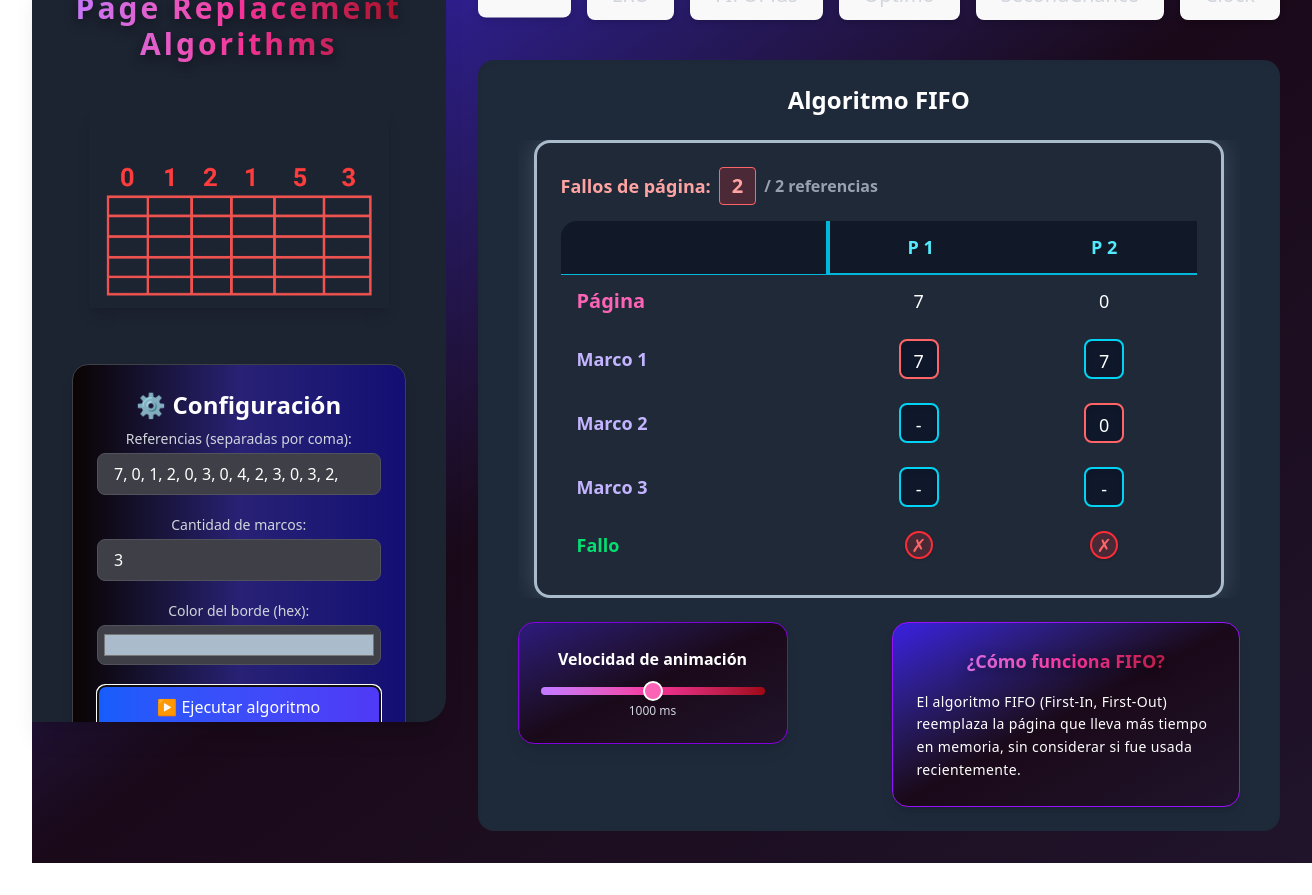
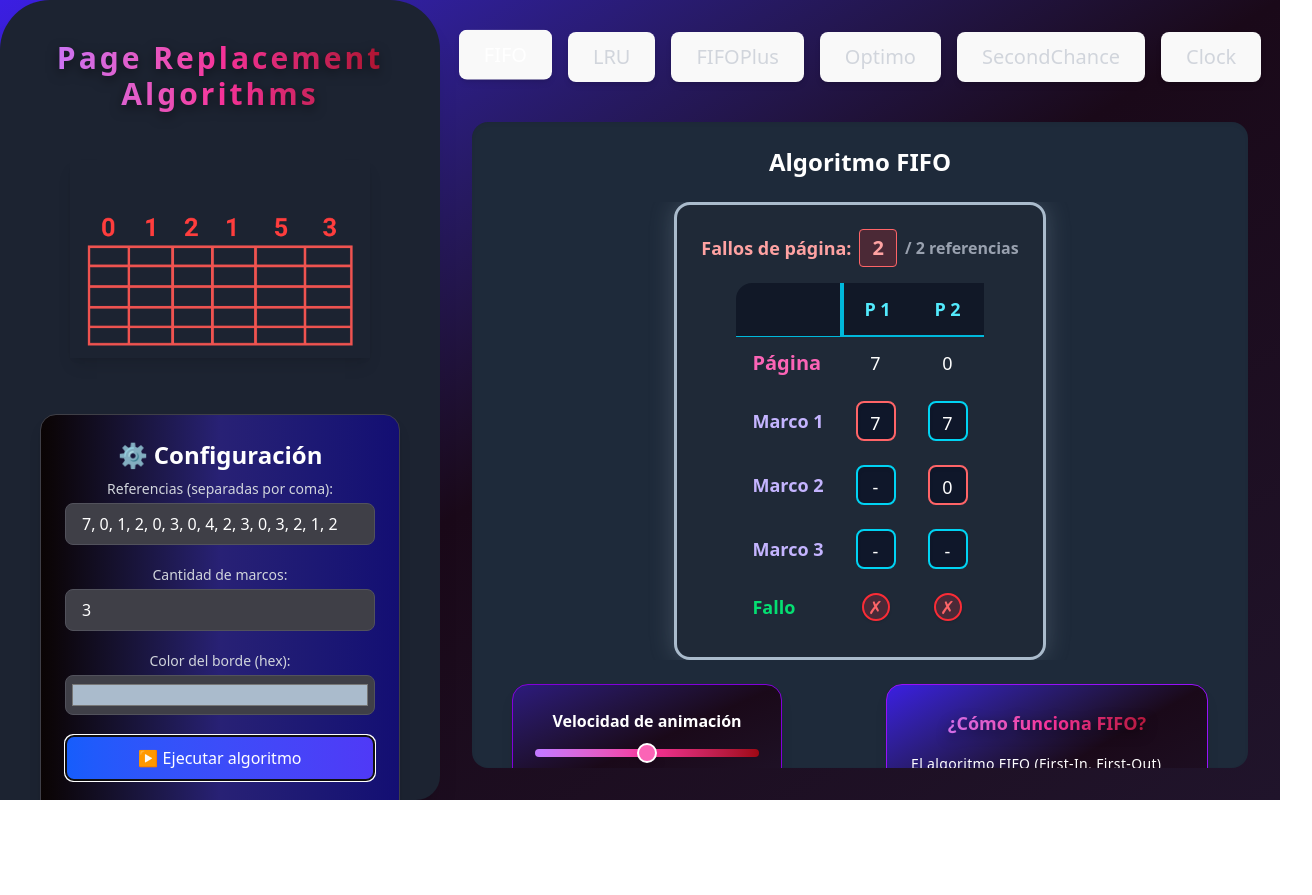
Before and after one commit to LairezMk/Algoritmo_RP, a React (Vite) app in the folder algoritmos-reemplazo-app/: page / in a window 1280 px wide. Both pictures are taken after a click on the button "▶ Ejecutar algoritmo". Shown: the whole page, 1312 px wide, since content can reach past the window. After the commit the page ends 800 px from the top, so only its background shows below. Built offline with nearby package versions, Linux system fonts and the light colour scheme.

Commit message:
Fix Visual webpage issues and updates to styles

```diff
--- a/algoritmos-reemplazo-app/src/App.css
+++ b/algoritmos-reemplazo-app/src/App.css
@@ -1,8 +1,15 @@
-#root {
-  max-width: 1280px;
-  margin: 0 auto;
-  padding: 2rem;
+html, body, #root {
+  margin: 0;
+  padding: 0;
+  height: 100%;
+  width: 100%;
+  overflow: hidden;
   text-align: center;
+}
+
+body {
+  background-color: #121212; /* O usa tu gradiente si prefieres */
+  color: white;
 }
 
 .logo {
@@ -11,12 +18,15 @@
   will-change: filter;
   transition: filter 300ms;
 }
+
 .logo:hover {
   filter: drop-shadow(0 0 2em #646cffaa);
 }
+
 .logo.react:hover {
   filter: drop-shadow(0 0 2em #61dafbaa);
 }
+
 
 @keyframes logo-spin {
   from {
@@ -41,22 +51,6 @@
   color: #888;
 }
 
-body {
-  margin: 0;
-  padding: 0;
-  height: 100vh;
-  width: 100vw;
-  transition: background-color 0.3s ease, color 0.3s ease;
-  background-color: rgb(255, 255, 255);
-  color: black;
-}
-
-/* Modo oscuro */
-body.dark {
-  background-color: #121212;
-  color: white;
-}
-
 /* Estilos del contenido */
 .contenido {
   display: flex;
--- a/algoritmos-reemplazo-app/src/App.jsx
+++ b/algoritmos-reemplazo-app/src/App.jsx
@@ -51,9 +51,9 @@ function App() {
   };
 
   return (
-    <div className="min-h-screen w-screen bg-gradient-to-br from-[#3b1ee3] via-[#1a0919] to-[#20142b] text-white flex font-sans items-stretch">
-      {/* Sidebar izquierdo */}
-      <div className="w-110 px-6 py-10 bg-[#1c2331] shadow-xl rounded-r-3xl flex flex-col gap-6 relative overflow-hidden z-10 max-h-[96.5vh] clip-curve transform -translate-x6 -translate-y6 mt-3">
+    <div className="h-screen w-screen overflow-hidden bg-gradient-to-br from-[#3b1ee3] via-[#1a0919] to-[#20142b] text-white flex font-sans">
+    {/* Sidebar izquierdo */}
+      <div className="w-110 px-6 py-10 bg-[#1c2331] shadow-xl rounded-r-3xl flex flex-col gap-6 relative z-10 max-h-screen clip-curve sticky left-0 top-0">
         <div   className="text-3xl font-extrabold tracking-widest mb-6 text-transparent bg-clip-text bg-gradient-to-r from-purple-400 via-pink-500 to-red-800  drop-shadow-[0_4px_6px_rgba(0,0,0,0.5)]">
                 Page Replacement Algorithms
         </div>
@@ -75,7 +75,7 @@ function App() {
       </div>
 
       {/* Contenido derecho */}
-      <div className="flex-1 p-8 flex flex-col gap-6 relative-z-0">
+      <div className="flex-1 p-8 flex flex-col gap-6 overflow-auto max-w-full">
         {/* Tabs de algoritmos */}
         <div className="flex gap-4 justify-center text-xl font-bold mb-4 text-white-300">
           {["FIFO", "LRU", "FIFOPlus", "Optimo", "SecondChance", "Clock"].map((alg) => (
@@ -97,7 +97,7 @@ function App() {
         </div>
 
         {/* Vista del algoritmo seleccionado */}
-        <div className="flex-1 overflow-auto bg-[#1e2a3a] rounded-2xl p-6 shadow-inner">
+        <div className="flex-1 overflow-auto bg-[#1e2a3a] rounded-2xl p-6 shadow-inner max-w-full">
           <VistaAlgoritmo
             key={ejecucionKey} // Forzar re-renderización al cambiar el algoritmo
             algoritmoActivo={algoritmoActivo}
--- a/algoritmos-reemplazo-app/src/components/FrameDisplay.jsx
+++ b/algoritmos-reemplazo-app/src/components/FrameDisplay.jsx
@@ -19,11 +19,12 @@ const FrameDisplay = ({ pasos, color = '#00ffff', delay = 1000 }) => {
 
   return (
     <div className="overflow-x-auto max-w-full mt-6 px-4">
+      <div className="inline-block">
         <motion.div
           initial={{ opacity: 0, y: 30 }}
           animate={{ opacity: 1, y: 0 }}
           transition={{ duration: 0.4 }}
-        className="p-6 rounded-2xl border-[3px] shadow-lg"
+          className="p-6 rounded-2xl border-[3px] shadow-lg w-fit"
           style={{
             borderColor: color,
             backgroundColor: '#1f2937',
@@ -40,13 +41,17 @@ const FrameDisplay = ({ pasos, color = '#00ffff', delay = 1000 }) => {
               / {historial.length} referencias
             </span>
           </div>
-        <table className="table-auto border-separate border-spacing-0 mx-auto w-full text-lg text-center font-medium text-white">
+
+          <table className="table-auto border-separate border-spacing-0 mx-auto text-lg text-center font-medium text-white">
             <thead>
               <tr className="bg-[#111827] text-cyan-300">
                 <th className="px-4 py-3 rounded-tl-2xl text-left font-bold text-xl"> </th>
                 {historial.map((_, index) => (
-                <th key={index} className={"px-4 py-3 border-b border-cyan-500" +
-                  (index === 0 ? " border-l-4 border-cyan-500" : "" )
+                  <th
+                    key={index}
+                    className={
+                      "px-4 py-3 border-b border-cyan-500" +
+                      (index === 0 ? " border-l-4 border-cyan-500" : "")
                     }
                   >
                     P {index + 1}
@@ -69,18 +74,16 @@ const FrameDisplay = ({ pasos, color = '#00ffff', delay = 1000 }) => {
                   </motion.td>
                 ))}
               </tr>
+
               {[...Array(maxMarcos)].map((_, marcoIndex) => (
                 <tr key={marcoIndex}>
                   <td className="px-4 py-3 font-semibold text-left text-violet-300">Marco {marcoIndex + 1}</td>
                   {historial.map((paso, i) => {
-                  //const hayPasoSiguiente = i < historial.length - 1;
                     const valorActual = paso.memoria[marcoIndex];
                     const valorAnterior = i > 0 ? historial[i - 1].memoria[marcoIndex] : undefined;
                     const reemplazado =
-                  (i === 0 && marcoIndex === 0 &&  valorActual !== undefined) || // Primer paso: si hay valor, se pinta
+                      (i === 0 && marcoIndex === 0 && valorActual !== undefined) ||
                       (i > 0 && valorActual !== valorAnterior && valorAnterior !== undefined);
-
-                  //const salio = hayPasoSiguiente && valorActual !== valorSiguiente && valorActual !== undefined;
 
                     return (
                       <motion.td
@@ -90,17 +93,17 @@ const FrameDisplay = ({ pasos, color = '#00ffff', delay = 1000 }) => {
                         animate={{ opacity: 1 }}
                         transition={{ delay: i * 0.1 + 0.05 }}
                       >
-                      <div className={`relative inline-block w-10 h-10 rounded-lg border bg-[#0f172a] shadow-inner text-center leading-10 text-white
-              ${reemplazado ? "border-red-400" : "border-cyan-400"}
-            `}
+                        <div
+                          className={`relative inline-block w-10 h-10 rounded-lg border bg-[#0f172a] shadow-inner text-center leading-10 text-white ${
+                            reemplazado ? 'border-red-400' : 'border-cyan-400'
+                          }`}
                           style={{
-              borderWidth: "2px",
-              transition: "border-color 0.3s"
+                            borderWidth: '2px',
+                            transition: 'border-color 0.3s',
                           }}
                         >
                           {valorActual ?? '-'}
 
-                        {/* Vida extra */}
                           {paso.vidaExtra?.[marcoIndex] && (
                             <span
                               className="absolute -top-2 -right-2 animate-pulse text-lg"
@@ -109,22 +112,13 @@ const FrameDisplay = ({ pasos, color = '#00ffff', delay = 1000 }) => {
                               🛡️
                             </span>
                           )}
-
-                        {/* Emoji de salida
-                        {salio && (
-                          <span
-                            className="absolute -bottom-3 left-1/2 transform -translate-x-1/2 text-xl"
-                            title="Este valor fue reemplazado en el siguiente paso"
-                          >
-                            ⬇
-                          </span>
-                        )} */}
                         </div>
                       </motion.td>
                     );
                   })}
                 </tr>
               ))}
+
               <tr>
                 <td className="px-4 py-3 font-semibold text-left text-green-400 rounded-bl-2xl">Fallo</td>
                 {historial.map((paso, i) => (
@@ -151,6 +145,7 @@ const FrameDisplay = ({ pasos, color = '#00ffff', delay = 1000 }) => {
           </table>
         </motion.div>
       </div>
+    </div>
   );
 };
 
```
Lines whose indentation alone changed are shown as unchanged.
